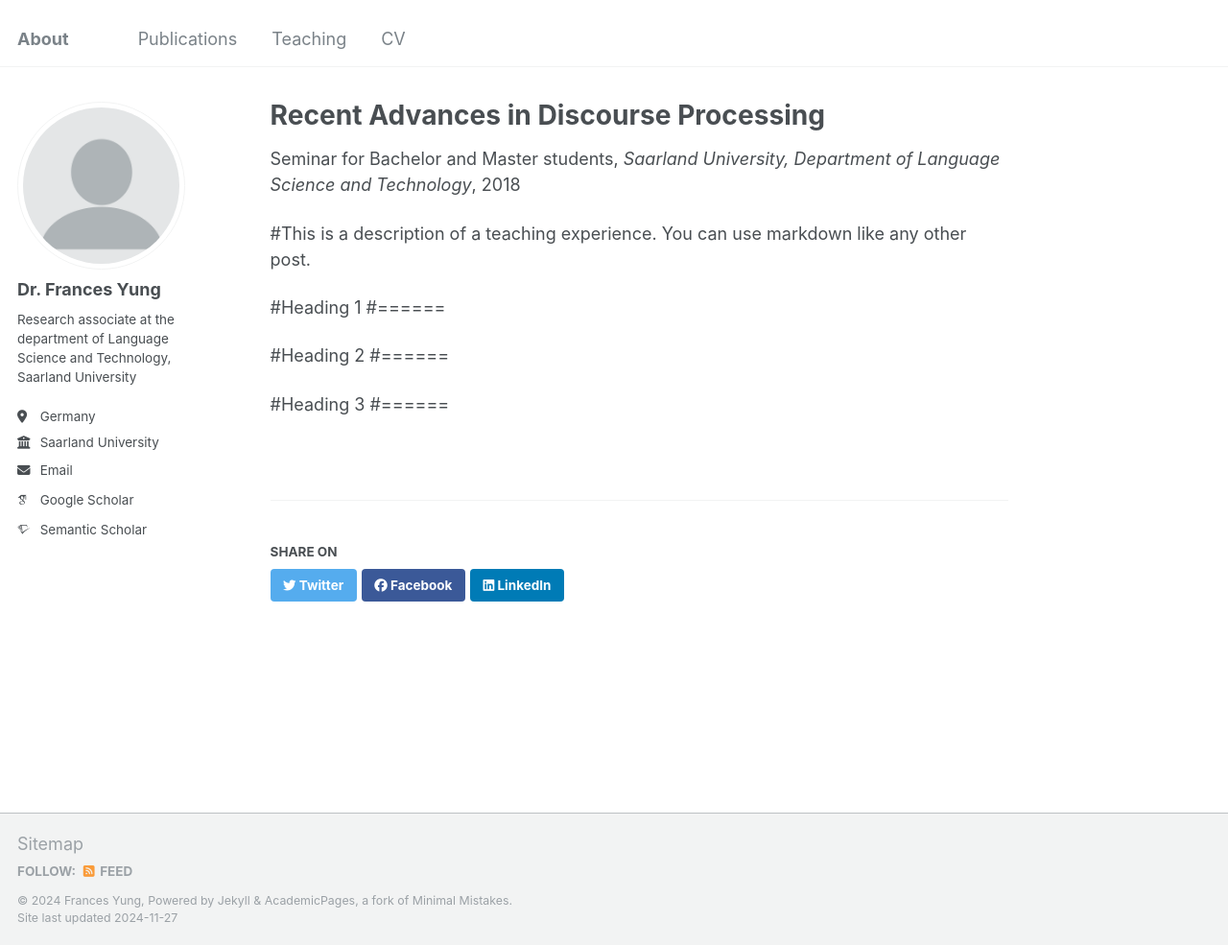
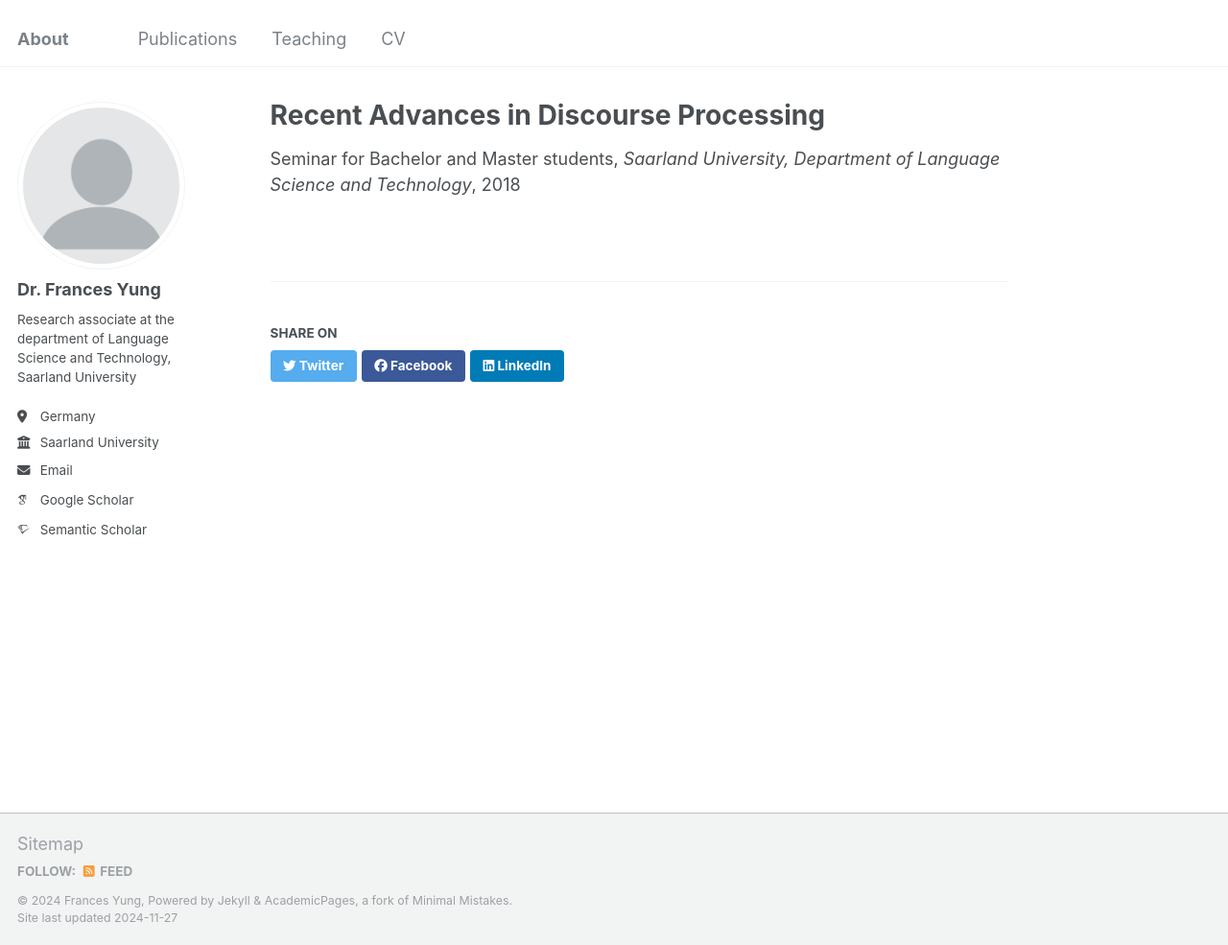
Before and after one commit to FrancesYung/FrancesYung.github.io, a Jekyll site: the page built from _teaching/2018-winter-teaching-1.md, in a window 1280 px wide and 985 px high. Shown: the whole window at 96% size. Built offline with Jekyll 4.4.1, drawn with Linux system fonts in a browser that asks for light colours; some web fonts are replaced.

Commit message:
revise teaching md

```diff
--- a/_teaching/2018-winter-teaching-1.md
+++ b/_teaching/2018-winter-teaching-1.md
@@ -7,14 +7,3 @@ venue: "Saarland University, Department of Language Science and Technology"
 date: 2018-10-24
 location: "Saarbrücken, Germany"
 ---
-
-#This is a description of a teaching experience. You can use markdown like any other post.
-
-#Heading 1
-#======
-
-#Heading 2
-#======
-
-#Heading 3
-#======
```
